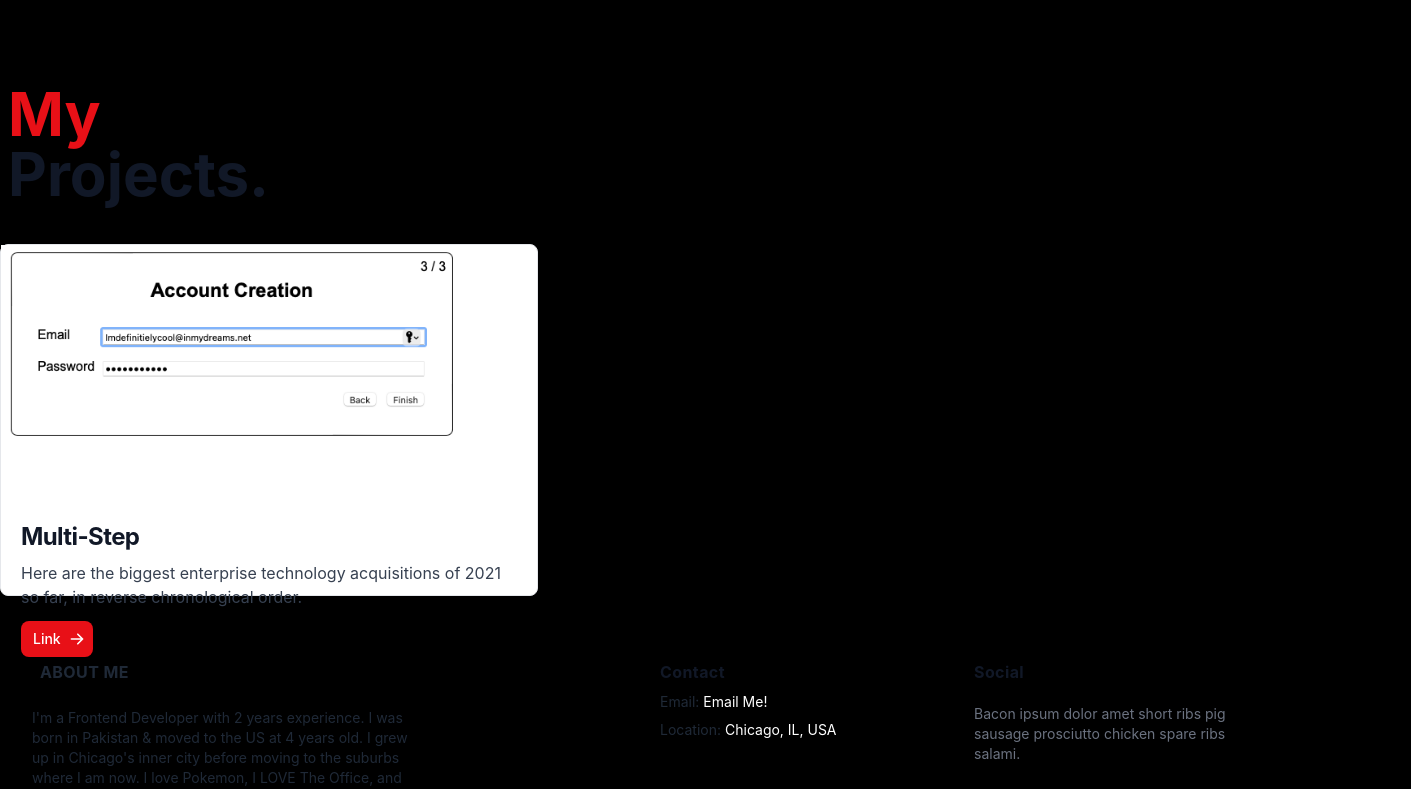
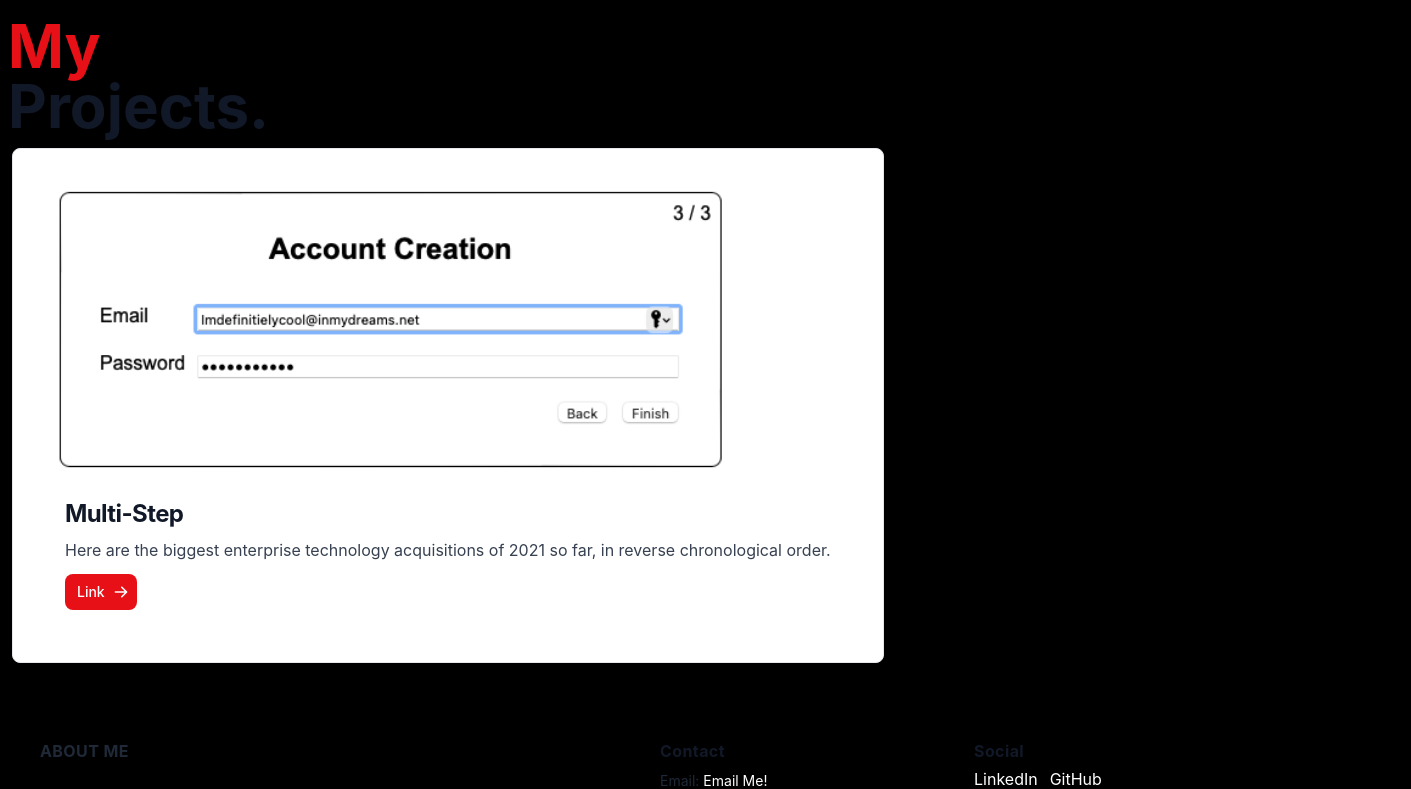
Before and after one commit to salahraja/portfolio, a Next.js app: page /projects in a window 1280 px wide. Shown: the part 80-869 px from the top of the page, 1411 px wide, since content can reach past the window. Built offline with nearby package versions, Linux system fonts and the light colour scheme.

Commit message:
added footer info and fixed project card scaling

```diff
--- a/components/card.tsx
+++ b/components/card.tsx
@@ -4,14 +4,16 @@ import Link from "next/link";
 
 export default function NewCard() {
   return (
-    <div className="max-w-[41rem] max-h-[22rem] bg-white border border-gray-200 rounded-lg shadow-md">
+    <div className="flex p-3">
+    <div className=" bg-white border border-gray-200 rounded-lg shadow-md flex flex-col p-8">
       <Link href={"/"}>
-        <div className="h-[32vh] w-[36vw]">
-        <Image src="/singlselect.png"
-         alt="Altech logo"
-         width={530}
-         height={145} />
-</div>
+
+          <Image
+            src="/singlselect.png"
+            alt=""
+            width={690}
+            height={445}
+          />
       </Link>
       <div className="p-5">
         <Link href={"/"}>
@@ -25,7 +27,9 @@ export default function NewCard() {
         </p>
         <Link href={"https://darling-longma-eb7d58.netlify.app"}>
           <div className="inline-flex items-center px-3 py-2 text-sm font-medium text-center text-white bg-[#e81017] rounded-lg hover:bg-gray-800 focus:ring-4 focus:outline-none focus:ring-gray-300">
-          <a target="_blank" rel="noopener noreferrer">Link</a>
+            <a target="_blank" rel="noopener noreferrer">
+              Link
+            </a>
             <svg
               aria-hidden="true"
               className="w-4 h-4 ml-2 -mr-1"
@@ -42,6 +46,6 @@ export default function NewCard() {
           </div>
         </Link>
       </div>
-    </div>
+    </div></div>
   );
 }
--- a/components/footer.tsx
+++ b/components/footer.tsx
@@ -55,11 +55,15 @@ export default function Footer() {
             <span className="text-base font-bold tracking-wide text-gray-900">
               Social
             </span>
-            <div className="flex items-center mt-1 space-x-3"></div>
-            <p className="mt-4 text-sm text-gray-500">
-              Bacon ipsum dolor amet short ribs pig sausage prosciutto chicken
-              spare ribs salami.
-            </p>
+            <div className="flex items-center mt-1 space-x-3">
+              <Link href={"https://www.linkedin.com/in/salahraja/"}>
+                LinkedIn
+            </Link>
+            <Link href={"https://github.com/salahraja"}>
+                GitHub
+            </Link>
+            </div>
+
           </div>
         </div>
         <div className="flex flex-col-reverse justify-between pt-5 pb-10 border-t lg:flex-row">
--- a/components/nav2.tsx
+++ b/components/nav2.tsx
@@ -4,7 +4,7 @@ import Link from "next/link";
 
 function NavBar() {
   return (
-    <div className="flex flex-row justify-center">
+    <div className="flex fixed flex-row justify-center">
       <nav className="font-sans flex py-2 px-6 bg-white bg-opacity-30 backdrop-blur-sm rounded-sm shadow sm:items-baseline w-5/6">
         <div className="pt-3 grid grid-cols-3 font-semibold w-full text-center">
           <div className="h-10 pt-3 ml-auto flex col-auto w-screen max-[640px]:w-2vw] whitespace-nowrap font-semibold">
--- a/pages/projects.tsx
+++ b/pages/projects.tsx
@@ -21,9 +21,7 @@ const Projects = () => {
           <span className="block xl:inline">My</span>{" "}
           <span className="block text-gray-900">Projects.</span>
         </h1>
-        <div className="pt-[5vh] w-[42vw]">
         <NewCard />
-        </div>
       </div>
       <Footer />
     </>
```
Also changed, not shown: public/homesmile.svg.
